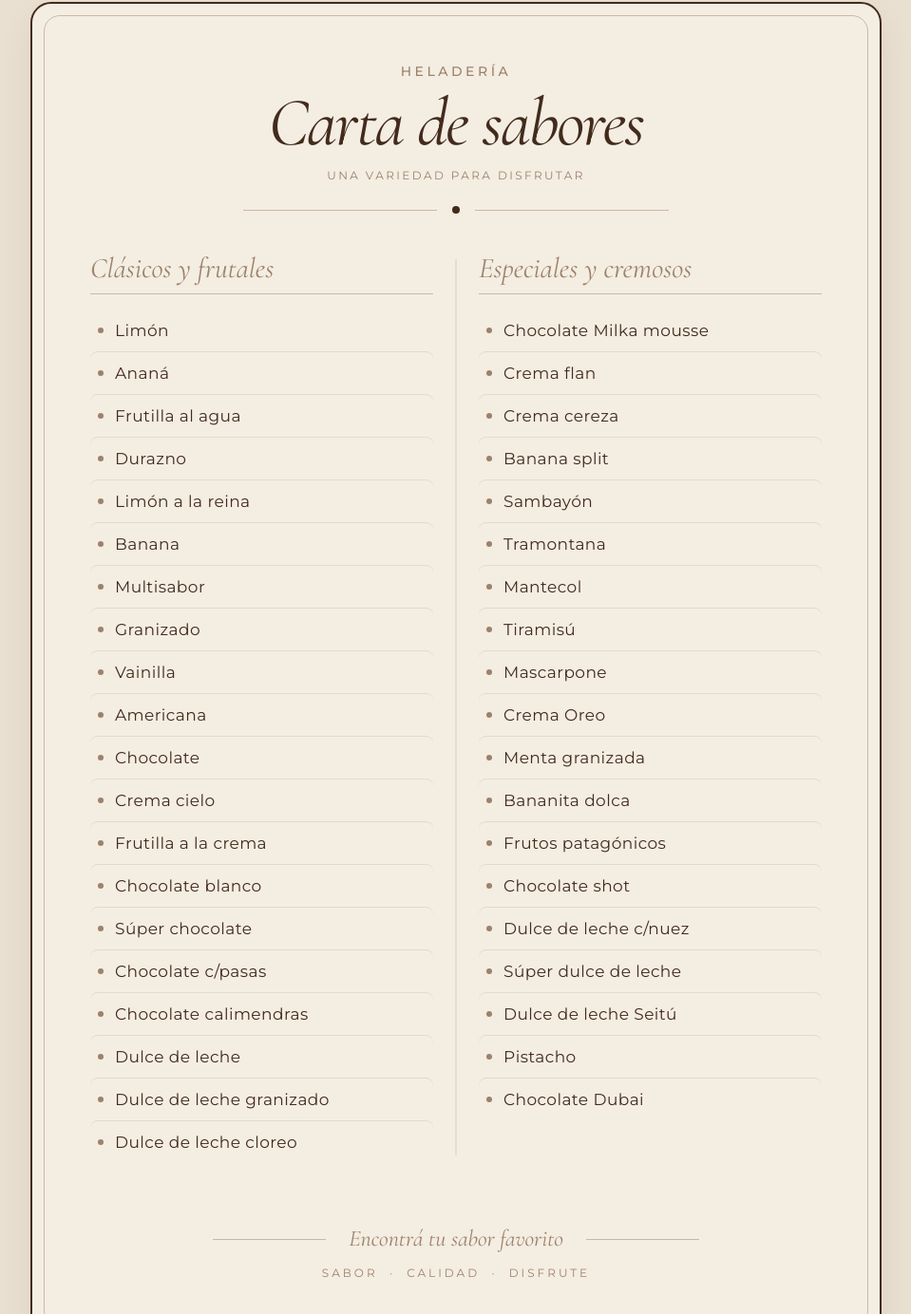
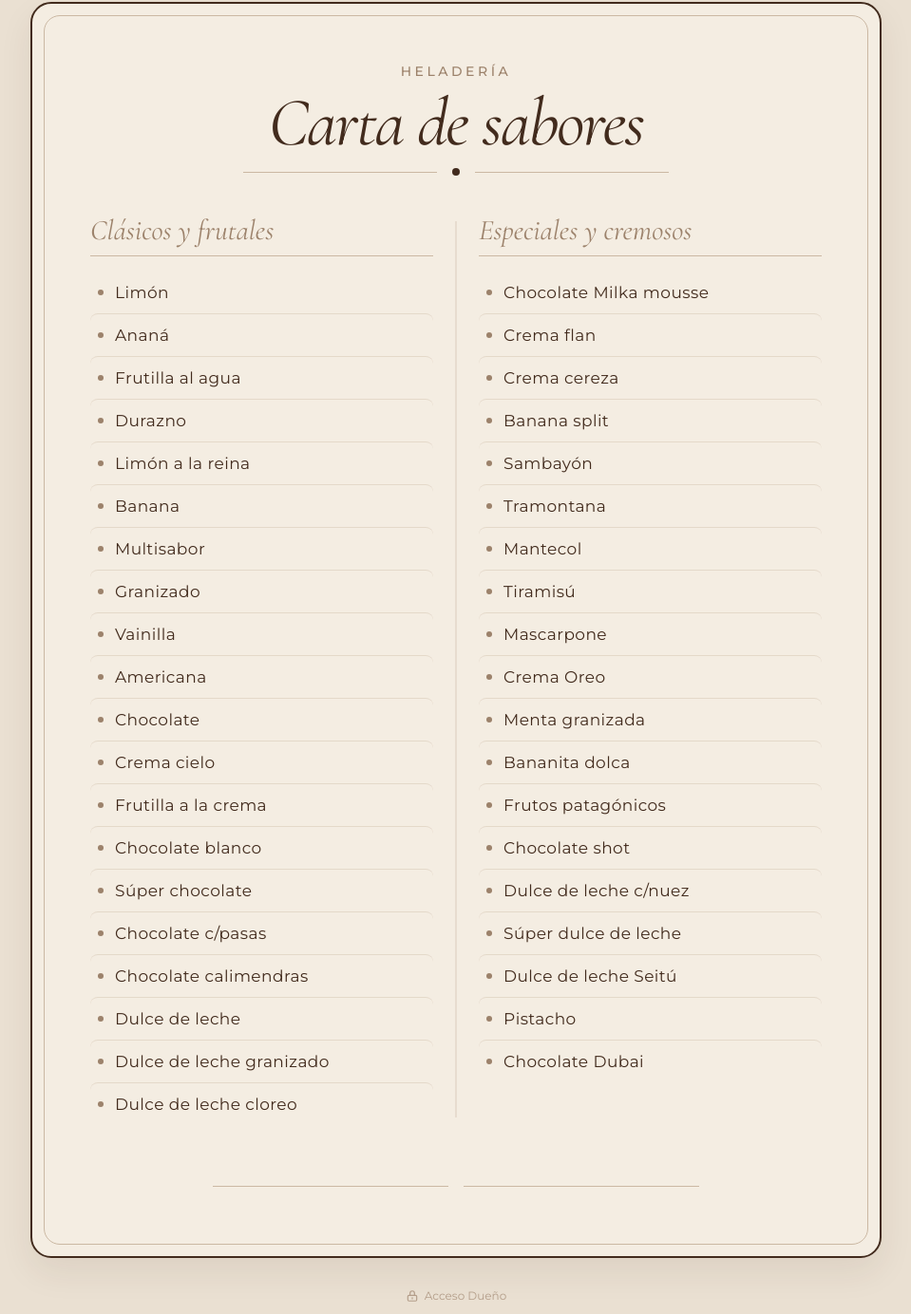
Before and after one commit to priscilacarrillo40-eng/heladeria-, a plain HTML site: page index.html in a window 1280 px wide. Shown: the part 38-1422 px from the top of the page at 95% size, without its empty margins (160-1119 px from the left). Drawn offline with nearby package versions, Linux system fonts and the light colour scheme.

Commit message:
update: eliminar elementos de la carta

```diff
--- a/index.html
+++ b/index.html
@@ -78,9 +78,7 @@
                 <h1 class="font-serif italic text-5xl sm:text-6xl md:text-7xl text-espresso font-normal tracking-tight mb-3">
                     Carta de sabores
                 </h1>
-                <p class="text-[11px] sm:text-xs uppercase tracking-[0.2em] text-taupe mb-6">
-                    UNA VARIEDAD PARA DISFRUTAR
-                </p>
+
 
                 <!-- Divisor ornamental -->
                 <div class="flex items-center justify-center gap-4 max-w-md mx-auto">
@@ -117,13 +115,11 @@
             <footer class="mt-12 pt-4 text-center">
                 <div class="flex items-center justify-center gap-4 max-w-lg mx-auto mb-3">
                     <div class="h-[1px] bg-goldline flex-1"></div>
-                    <p class="font-serif italic text-xl sm:text-2xl text-taupe px-2">
-                        Encontrá tu sabor favorito
-                    </p>
+
                     <div class="h-[1px] bg-goldline flex-1"></div>
                 </div>
                 <p class="text-[10px] sm:text-xs uppercase tracking-[0.25em] text-taupe">
-                    SABOR &nbsp;·&nbsp; CALIDAD &nbsp;·&nbsp; DISFRUTE
+
                 </p>
             </footer>
 
```
